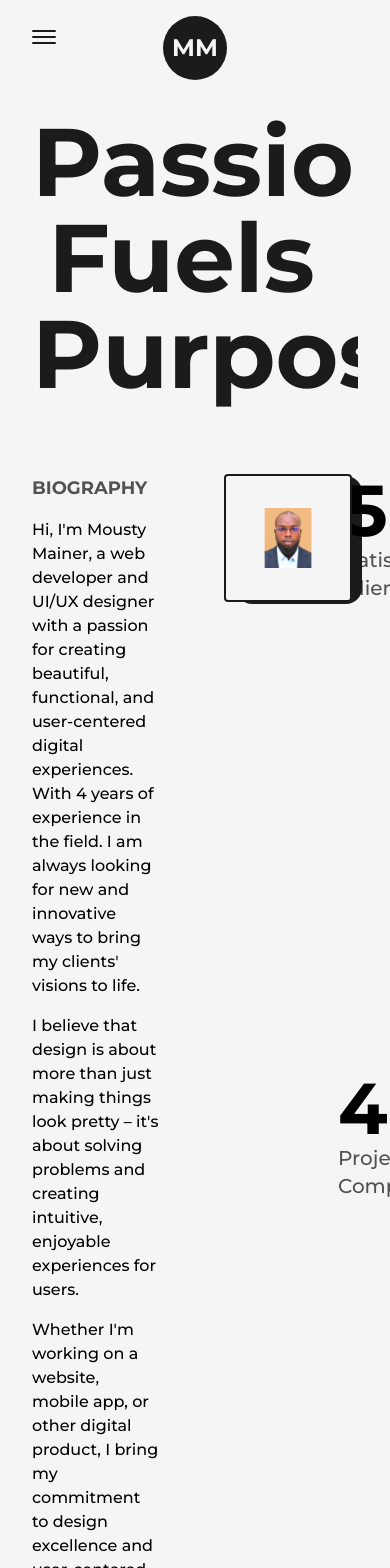
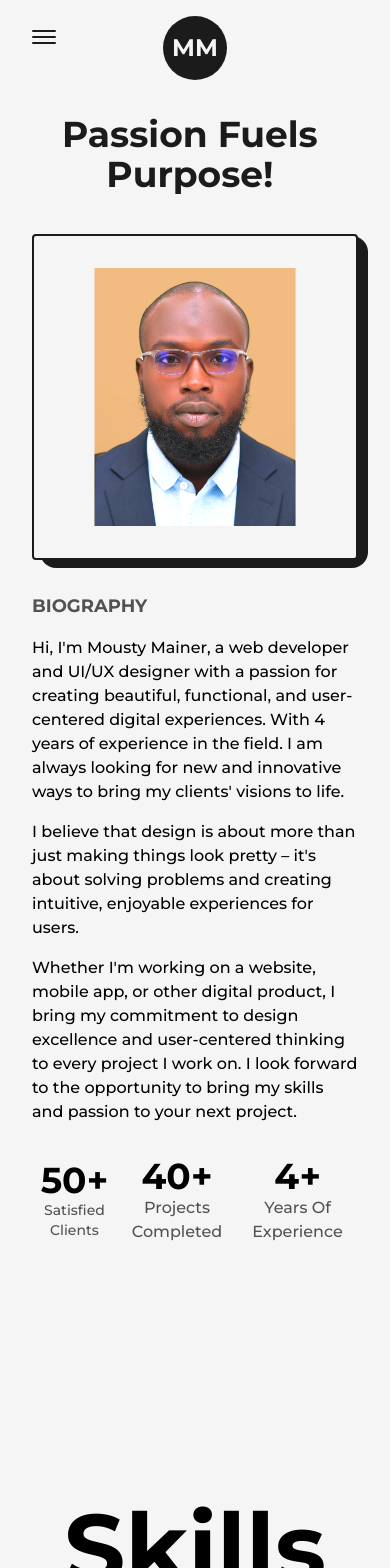
Before and after one commit to mainerprenuer/portfolio_v2, a Next.js app: page /about in a window 390 px wide. Shown: the top 1568 px of the page. Built offline with nearby package versions, Linux system fonts and the light colour scheme.

Commit message:
added responsiveness on the about page mobile view

```diff
--- a/src/pages/about.js
+++ b/src/pages/about.js
@@ -41,13 +41,13 @@ const about = () => {
     <>
         <Head>
             <title>Mousty Mainer | About Page</title>
-            <meta name="description" content="any description" />
+            <meta name="Mousty Mainer" content="My Developer's Journey" />
         </Head>
       <main className='flex w-full flex-col items-center justify-center dark:text-light'>
         <Layout className='pt-16'>
-        <AnimatedText text="Passion Fuels Purpose!" className='mb-16'/>
-        <div className='grid w-full grid-cols-8 gap-16'>
-            <div className='col-span-3 flex flex-col items-start justify-start'>
+        <AnimatedText text="Passion Fuels Purpose!" className='mb-16 lg:!text-7xl sm:!text-6xl xs:!text-4xl sm:mb-8'/>
+        <div className='grid w-full grid-cols-8 gap-16 sm:gap-8'>
+            <div className='col-span-3 flex flex-col items-start justify-start xl:col-span-4 md:order-2 md:col-span-8'>
                 <h2 className='mb-4 text-lg font-bold uppercase text-dark/75 dark:text-light/75'>Biography</h2>
                 <p className='font-medium'>Hi, I'm Mousty Mainer, a web developer and UI/UX designer with a passion for creating beautiful, functional,
                     and user-centered digital experiences. With 4 years of experience in the field. I am always looking for
@@ -65,7 +65,7 @@ const about = () => {
             </div>
 
             <div className='col-span-3 relative h-max rounded border-2 border-solid border-dark
-            bg-light p-8 dark:bg-dark dark:border-light
+            bg-light p-8 dark:bg-dark dark:border-light xl:col-span-4 md:order-1 md:col-span-8
             '>
               <div className='absolute top-0 -right-3 -z-10 w-[102%] h-[103%] rounded-[1rem] bg-dark dark:bg-light'/>
                 <Image src={profilePic} alt="moustymainer" className="w-full h-auto rounded-2x1"
@@ -77,27 +77,33 @@ const about = () => {
 
             </div>
 
-        <div className='col-span-2 flex flex-col items-end justify-between'>
+        <div className='col-span-2 flex flex-col items-end justify-between xl:col-span-8 xl:flex-row xl:items-center md:order-3'>
 
-          <div className='flex flex-col items-end justify-center'>
-            <span className='inline-block text-7xl font-bold'>
+          <div className='flex flex-col items-end justify-center xl:items-center'>
+            <span className='inline-block text-7xl font-bold md:text-6xl sm:text-5xl xs:text-4xl'>
             <AnimatedNumbers value={50} />+
             </span>
-            <h2 className='text-xl font-medium capitalize text-dark/75 dark:text-light/75'>satisfied clients</h2>
+            <h2 className='text-xl font-medium capitalize text-dark/75 dark:text-light/75
+            xl:text-center md:text-lg sm:text-base xs:text-sm
+            '>
+              satisfied clients
+              </h2>
           </div>
 
-          <div className='flex flex-col items-end justify-center'>
-            <span className='inline-block text-7xl font-bold '>
+          <div className='flex flex-col items-end justify-center xl:items-center'>
+            <span className='inline-block text-7xl font-bold md:text-6xl sm:text-5xl xs:text-4xl'>
             <AnimatedNumbers value={40} />+
             </span>
-            <h2 className='text-xl font-medium capitalize text-dark/75 dark:text-light/75'>projects completed</h2>
+            <h2 className='text-xl font-medium capitalize text-dark/75 dark:text-light/75 xl:text-center md:text-lg sm:text-base
+            '>projects completed</h2>
           </div>
 
-          <div className='flex flex-col items-end justify-center'>
-            <span className='inline-block text-7xl font-bold'>
+          <div className='flex flex-col items-end justify-center xl:items-center'>
+            <span className='inline-block text-7xl font-bold md:text-6xl sm:text-5xl xs:text-4xl'>
               <AnimatedNumbers value={4} />+
             </span>
-            <h2 className='text-xl font-medium capitalize text-dark/75 dark:text-light/75'>years of experience</h2>
+            <h2 className='text-xl font-medium capitalize text-dark/75 dark:text-light/75
+            xl:text-center md:text-lg sm:text-base'>years of experience</h2>
           </div>
 
         </div>
```
